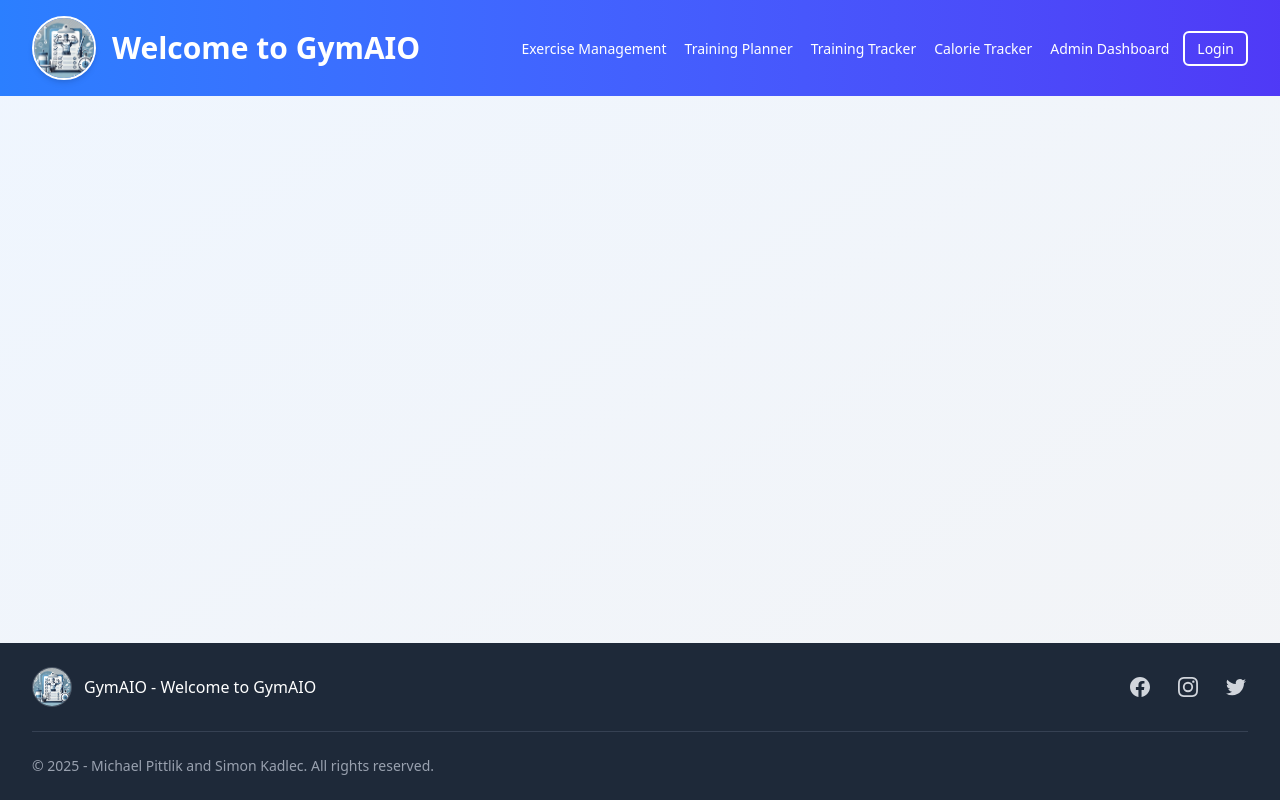
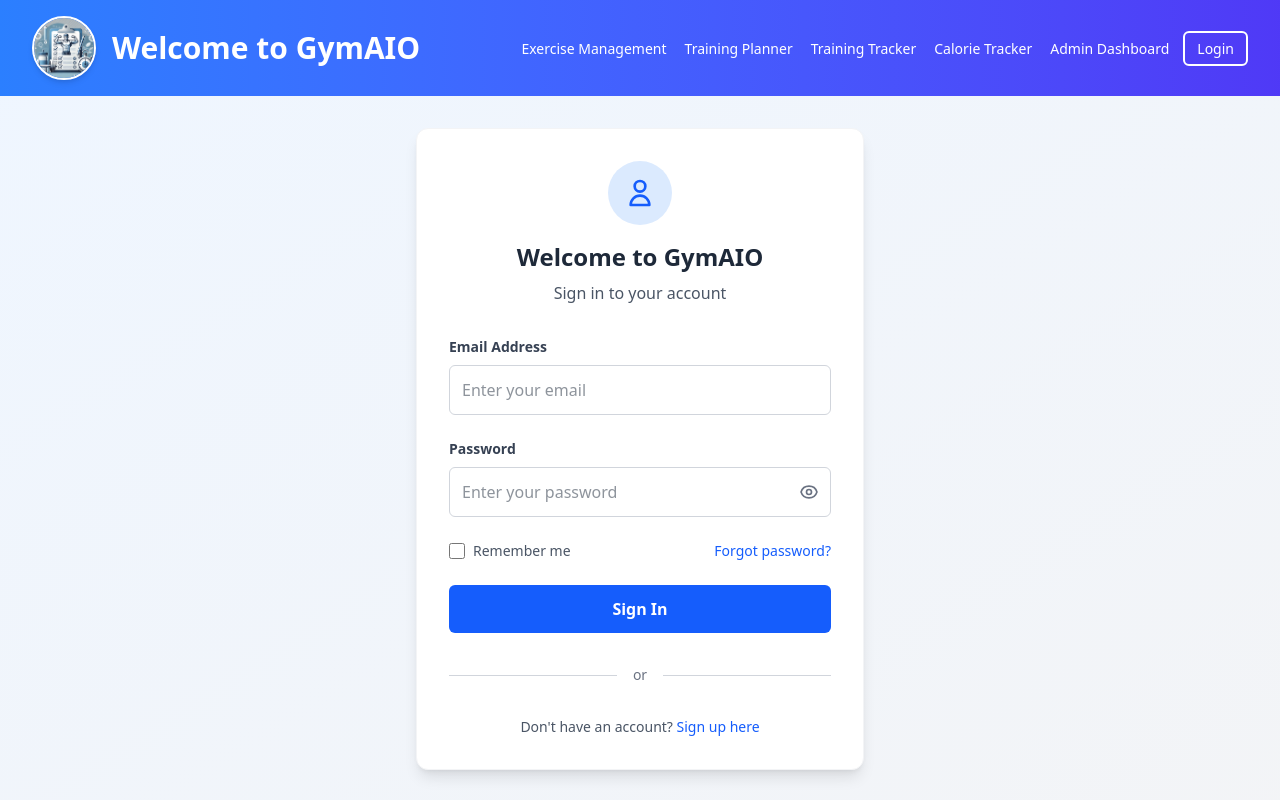
Before and after one commit to Skali14/GymAIO_Vue, a Vue app: page /login in a window 1280 px wide. Shown: the top 800 px of the page. Built offline with nearby package versions, Linux system fonts and the light colour scheme.

Commit message:
added login page skeletton

```diff
--- a/src/App.vue
+++ b/src/App.vue
@@ -139,7 +139,7 @@ onUnmounted(() => {
               </li>
               <li>
                 <RouterLink
-                  to="/exercises"
+                  to="/login"
                   :class="[
                     'px-3 py-1.5 rounded-md text-sm font-medium border-2 transition-all duration-200 ml-1 whitespace-nowrap',
                     isScrolled
--- a/src/router/index.js
+++ b/src/router/index.js
@@ -1,6 +1,7 @@
 import { createRouter, createWebHistory } from 'vue-router'
 import ExerciseView from '@/views/ExerciseView.vue'
 import CalorieView from '@/views/CalorieView.vue'
+import LoginView from '@/views/LoginView.vue'
 
 const router = createRouter({
   history: createWebHistory(import.meta.env.BASE_URL),
@@ -20,6 +21,11 @@ const router = createRouter({
       name: 'exercises2',
       component: ExerciseView,
     },
+    {
+      path: '/login',
+      name: 'login',
+      component: LoginView,
+    },
   ],
 })
 
--- /dev/null
+++ b/src/views/LoginView.vue
@@ -0,0 +1,203 @@
+<template>
+  <main class="min-h-screen bg-gradient-to-br from-blue-50 to-gray-100 text-gray-800 font-sans p-4 md:p-6 lg:p-8">
+    <div class="max-w-md mx-auto">
+      <!-- Login Card -->
+      <div class="bg-white p-8 rounded-xl shadow-lg border border-gray-100">
+        <!-- Header with Icon -->
+        <div class="text-center mb-8">
+          <div class="bg-blue-100 text-blue-600 p-4 rounded-full w-16 h-16 mx-auto mb-4 flex items-center justify-center">
+            <svg xmlns="http://www.w3.org/2000/svg" class="h-8 w-8" fill="none" viewBox="0 0 24 24" stroke="currentColor">
+              <path stroke-linecap="round" stroke-linejoin="round" stroke-width="2" d="M16 7a4 4 0 11-8 0 4 4 0 018 0zM12 14a7 7 0 00-7 7h14a7 7 0 00-7-7z" />
+            </svg>
+          </div>
+          <h2 class="text-2xl font-bold text-gray-800 mb-2">Welcome to GymAIO</h2>
+          <p class="text-gray-600">Sign in to your account</p>
+        </div>
+
+        <!-- Login Form -->
+        <form @submit.prevent="handleLogin">
+          <!-- Email Field -->
+          <div class="mb-6">
+            <label for="email" class="block text-sm font-bold text-gray-700 mb-2">
+              Email Address
+            </label>
+            <input
+              type="email"
+              id="email"
+              v-model="loginForm.email"
+              required
+              class="w-full p-3 border border-gray-300 rounded-md text-base focus:ring-2 focus:ring-blue-200 focus:border-blue-500 focus:outline-none transition-all"
+              placeholder="Enter your email"
+            />
+          </div>
+
+          <!-- Password Field -->
+          <div class="mb-6">
+            <label for="password" class="block text-sm font-bold text-gray-700 mb-2">
+              Password
+            </label>
+            <div class="relative">
+              <input
+                :type="showPassword ? 'text' : 'password'"
+                id="password"
+                v-model="loginForm.password"
+                required
+                class="w-full p-3 border border-gray-300 rounded-md text-base focus:ring-2 focus:ring-blue-200 focus:border-blue-500 focus:outline-none transition-all pr-12"
+                placeholder="Enter your password"
+              />
+              <button
+                type="button"
+                @click="togglePasswordVisibility"
+                class="absolute right-3 top-1/2 transform -translate-y-1/2 text-gray-500 hover:text-gray-700 focus:outline-none"
+              >
+                <svg v-if="!showPassword" xmlns="http://www.w3.org/2000/svg" class="h-5 w-5" fill="none" viewBox="0 0 24 24" stroke="currentColor">
+                  <path stroke-linecap="round" stroke-linejoin="round" stroke-width="2" d="M15 12a3 3 0 11-6 0 3 3 0 016 0z" />
+                  <path stroke-linecap="round" stroke-linejoin="round" stroke-width="2" d="M2.458 12C3.732 7.943 7.523 5 12 5c4.478 0 8.268 2.943 9.542 7-1.274 4.057-5.064 7-9.542 7-4.477 0-8.268-2.943-9.542-7z" />
+                </svg>
+                <svg v-else xmlns="http://www.w3.org/2000/svg" class="h-5 w-5" fill="none" viewBox="0 0 24 24" stroke="currentColor">
+                  <path stroke-linecap="round" stroke-linejoin="round" stroke-width="2" d="M13.875 18.825A10.05 10.05 0 0112 19c-4.478 0-8.268-2.943-9.543-7a9.97 9.97 0 011.563-3.029m5.858.908a3 3 0 114.243 4.243M9.878 9.878l4.242 4.242M9.878 9.878L3 3m6.878 6.878L21 21" />
+                </svg>
+              </button>
+            </div>
+          </div>
+
+          <!-- Remember Me & Forgot Password -->
+          <div class="flex items-center justify-between mb-6">
+            <label class="flex items-center">
+              <input
+                type="checkbox"
+                v-model="loginForm.rememberMe"
+                class="h-4 w-4 text-blue-600 focus:ring-blue-500 border-gray-300 rounded"
+              />
+              <span class="ml-2 text-sm text-gray-600">Remember me</span>
+            </label>
+            <a href="#" class="text-sm text-blue-600 hover:text-blue-800 transition-colors">
+              Forgot password?
+            </a>
+          </div>
+
+          <!-- Error Message -->
+          <div v-if="errorMessage" class="mb-6 p-3 bg-red-50 border border-red-200 rounded-md">
+            <p class="text-red-600 text-sm">{{ errorMessage }}</p>
+          </div>
+
+          <!-- Login Button -->
+          <button
+            type="submit"
+            :disabled="isLoading"
+            class="w-full p-3 bg-blue-600 text-white font-bold rounded-md transition-all duration-300 hover:bg-blue-700 hover:shadow-lg focus:outline-none focus:ring-2 focus:ring-blue-500 focus:ring-offset-2 disabled:opacity-50 disabled:cursor-not-allowed"
+          >
+            <span v-if="!isLoading">Sign In</span>
+            <span v-else class="flex items-center justify-center">
+              <svg class="animate-spin -ml-1 mr-3 h-5 w-5 text-white" xmlns="http://www.w3.org/2000/svg" fill="none" viewBox="0 0 24 24">
+                <circle class="opacity-25" cx="12" cy="12" r="10" stroke="currentColor" stroke-width="4"></circle>
+                <path class="opacity-75" fill="currentColor" d="M4 12a8 8 0 018-8V0C5.373 0 0 5.373 0 12h4zm2 5.291A7.962 7.962 0 014 12H0c0 3.042 1.135 5.824 3 7.938l3-2.647z"></path>
+              </svg>
+              Signing in...
+            </span>
+          </button>
+        </form>
+
+        <!-- Divider -->
+        <div class="my-8 flex items-center">
+          <div class="flex-grow border-t border-gray-300"></div>
+          <span class="px-4 text-sm text-gray-500">or</span>
+          <div class="flex-grow border-t border-gray-300"></div>
+        </div>
+
+        <!-- Sign Up Link -->
+        <div class="mt-8 text-center">
+          <p class="text-sm text-gray-600">
+            Don't have an account?
+            <a href="#" class="text-blue-600 hover:text-blue-800 font-medium transition-colors">
+              Sign up here
+            </a>
+          </p>
+        </div>
+      </div>
+
+      <!-- Additional Info -->
+      <div class="mt-8 text-center">
+        <p class="text-sm text-gray-500">
+          By signing in, you agree to our
+          <a href="#" class="text-blue-600 hover:text-blue-800 transition-colors">Terms of Service</a>
+          and
+          <a href="#" class="text-blue-600 hover:text-blue-800 transition-colors">Privacy Policy</a>
+        </p>
+      </div>
+    </div>
+  </main>
+</template>
+
+<script>
+export default {
+  name: 'LoginView',
+  data() {
+    return {
+      loginForm: {
+        email: '',
+        password: '',
+        rememberMe: false
+      },
+      showPassword: false,
+      isLoading: false,
+      errorMessage: ''
+    }
+  },
+  methods: {
+    async handleLogin() {
+      this.errorMessage = ''
+      this.isLoading = true
+
+      try {
+        // Basic validation
+        if (!this.loginForm.email || !this.loginForm.password) {
+          throw new Error('Please fill in all required fields')
+        }
+
+        // Simulate API call - replace with your actual authentication logic
+        await this.simulateLogin()
+
+        // Handle successful login - redirect to dashboard/main app
+        this.$router.push('/calorietracker')
+
+      } catch (error) {
+        this.errorMessage = error.message || 'Login failed. Please try again.'
+      } finally {
+        this.isLoading = false
+      }
+    },
+
+    async simulateLogin() {
+      // Simulate API delay
+      return new Promise((resolve, reject) => {
+        setTimeout(() => {
+          // Simulate authentication check
+          if (this.loginForm.email === 'demo@gymaio.com' && this.loginForm.password === 'demo123') {
+            resolve({ success: true })
+          } else {
+            reject(new Error('Invalid email or password'))
+          }
+        }, 1500)
+      })
+    },
+
+    togglePasswordVisibility() {
+      this.showPassword = !this.showPassword
+    }
+  }
+}
+</script>
+
+<style scoped>
+/* Additional animations for loading spinner */
+@keyframes spin {
+  to {
+    transform: rotate(360deg);
+  }
+}
+
+.animate-spin {
+  animation: spin 1s linear infinite;
+}
+</style>
```
